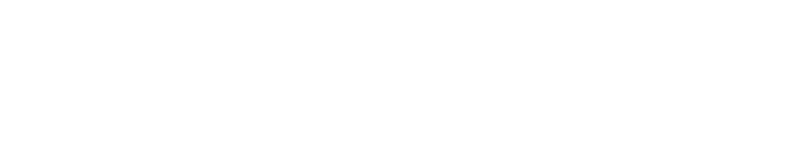
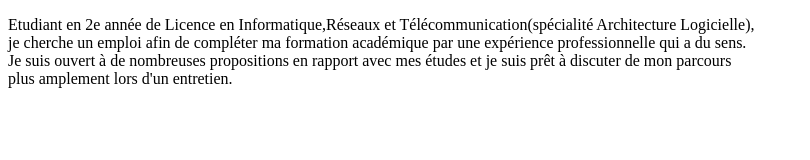
Before and after one commit to merveille18/git-mon-cv, a plain HTML site: page index.html in a window 1280 px wide. Shown: the whole page, without its empty margins (0-810 px from the left). Drawn offline with Linux system fonts and the light colour scheme.

Commit message:
Mise en place de la section description

```diff
--- a/index.html
+++ b/index.html
@@ -8,6 +8,14 @@
     <link rel="stylesheet" href="style.css">
 </head>
 <body>
+    <header>
+        <p>
+            Etudiant en 2e année de Licence en Informatique,Réseaux et Télécommunication(spécialité Architecture Logicielle),
+            <br> je cherche un emploi afin de compléter ma formation académique par une expérience professionnelle qui a du sens.
+            <br> Je suis ouvert à de nombreuses propositions en rapport avec mes études et je suis prêt à discuter de mon parcours
+            <br> plus amplement lors d'un entretien.
+        </p>
+    </header>
 
 </body>
 </html>
```
